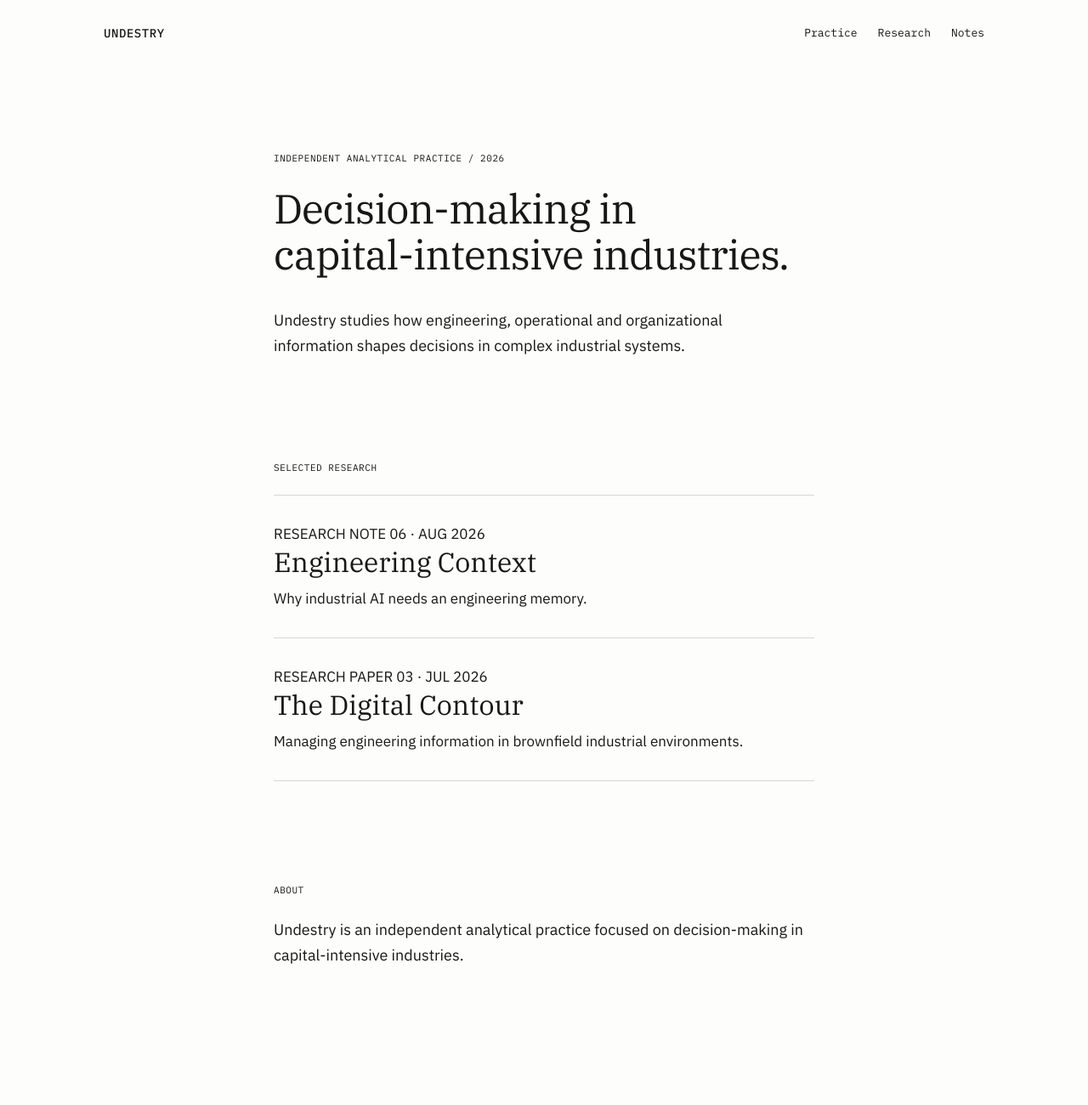
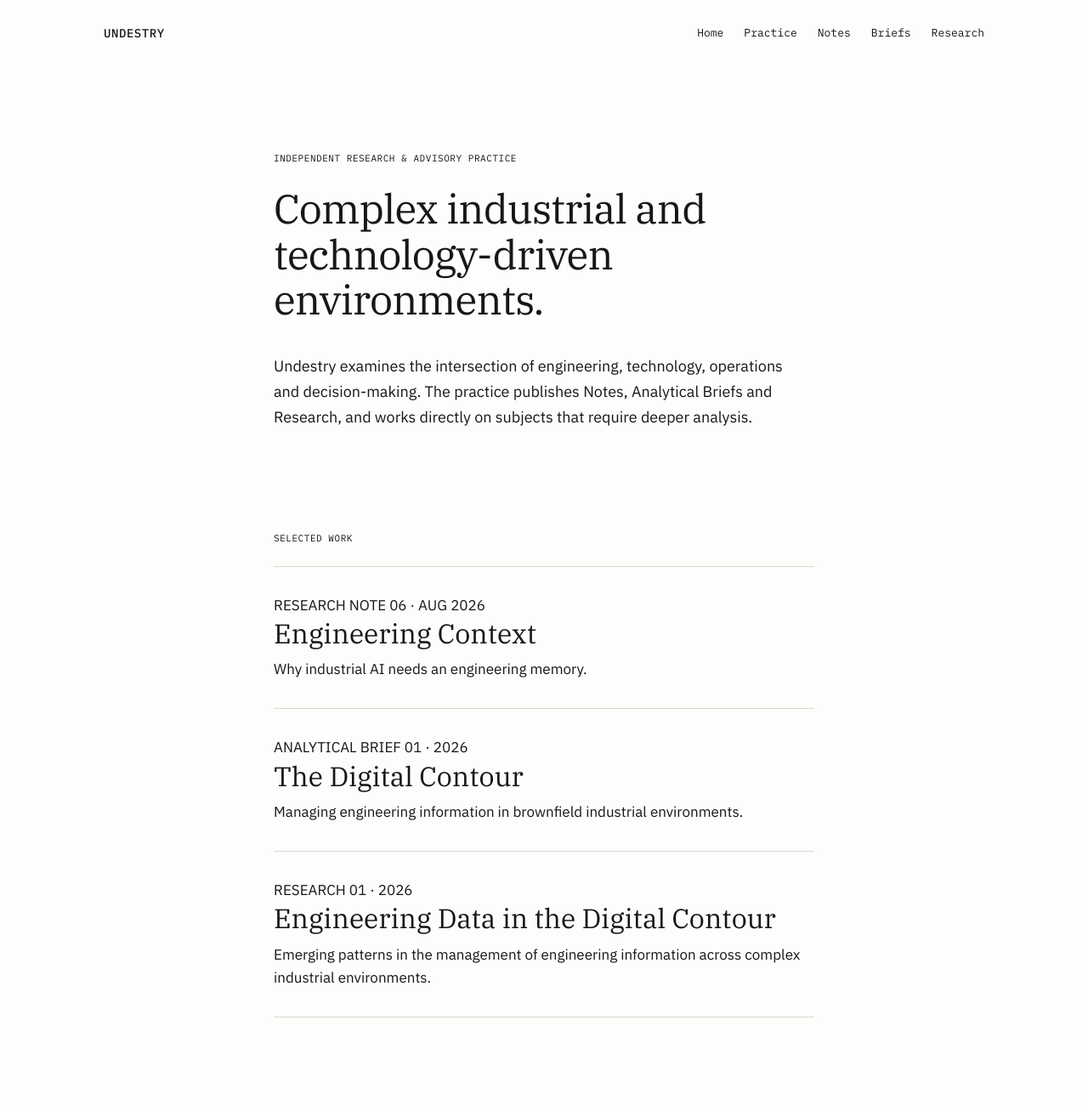
Before and after one commit to andreybundin/undestry.com, a plain HTML site: page index.html in a window 1280 px wide. Shown: the top 1300 px of the page at 85% size. Drawn offline with Linux system fonts and the light colour scheme.

Commit message:
Revise title and content for independent research focus
Updated the title and content to reflect the focus on independent research and advisory practice. Adjusted navigation links and section headings for clarity.

```diff
--- a/index.html
+++ b/index.html
@@ -1,10 +1,11 @@
 <!DOCTYPE html>
 <html lang="en">
+
 <head>
     <meta charset="UTF-8">
     <meta name="viewport" content="width=device-width, initial-scale=1.0">
 
-    <title>Undestry — Analytical Practice</title>
+    <title>Undestry — Independent Research & Advisory Practice</title>
 
     <link rel="preconnect" href="https://fonts.googleapis.com">
     <link rel="preconnect" href="https://fonts.gstatic.com" crossorigin>
@@ -14,16 +15,23 @@
     <link rel="stylesheet" href="style.css">
 </head>
 
+
 <body>
 
     <header class="site-header">
-        <a href="/" class="logo">UNDESTRY</a>
+
+        <a href="index.html" class="logo">
+            UNDESTRY
+        </a>
 
         <nav>
-            <a href="#practice">Practice</a>
-            <a href="#research">Research</a>
-            <a href="#notes">Notes</a>
+            <a href="index.html">Home</a>
+            <a href="practice.html">Practice</a>
+            <a href="notes.html">Notes</a>
+            <a href="briefs.html">Briefs</a>
+            <a href="research.html">Research</a>
         </nav>
+
     </header>
 
 
@@ -32,27 +40,28 @@
         <section class="intro">
 
             <div class="meta">
-                INDEPENDENT ANALYTICAL PRACTICE / 2026
+                INDEPENDENT RESEARCH & ADVISORY PRACTICE
             </div>
 
             <h1>
-                Decision-making in<br>
-                capital-intensive industries.
+                Complex industrial and<br>
+                technology-driven environments.
             </h1>
 
             <p class="lead">
-                Undestry studies how engineering, operational and
-                organizational information shapes decisions in
-                complex industrial systems.
+                Undestry examines the intersection of engineering,
+                technology, operations and decision-making. The practice
+                publishes Notes, Analytical Briefs and Research, and works
+                directly on subjects that require deeper analysis.
             </p>
 
         </section>
 
 
-        <section id="research" class="research">
+        <section class="research">
 
             <div class="meta">
-                SELECTED RESEARCH
+                SELECTED WORK
             </div>
 
 
@@ -76,7 +85,7 @@
             <article class="research-item">
 
                 <div class="item-meta">
-                    RESEARCH PAPER 03 · JUL 2026
+                    ANALYTICAL BRIEF 01 · 2026
                 </div>
 
                 <h2>
@@ -90,26 +99,30 @@
 
             </article>
 
-        </section>
 
+            <article class="research-item">
 
-        <section id="practice" class="about">
+                <div class="item-meta">
+                    RESEARCH 01 · 2026
+                </div>
 
-            <div class="meta">
-                ABOUT
-            </div>
+                <h2>
+                    Engineering Data in the Digital Contour
+                </h2>
 
-            <p>
-                Undestry is an independent analytical practice focused
-                on decision-making in capital-intensive industries.
-            </p>
+                <p>
+                    Emerging patterns in the management of engineering
+                    information across complex industrial environments.
+                </p>
+
+            </article>
 
         </section>
 
     </main>
 
 
-    <footer id="notes">
+    <footer>
 
         <div class="meta">
             UNDESTRY · 2026
@@ -118,4 +131,5 @@
     </footer>
 
 </body>
+
 </html>
```
